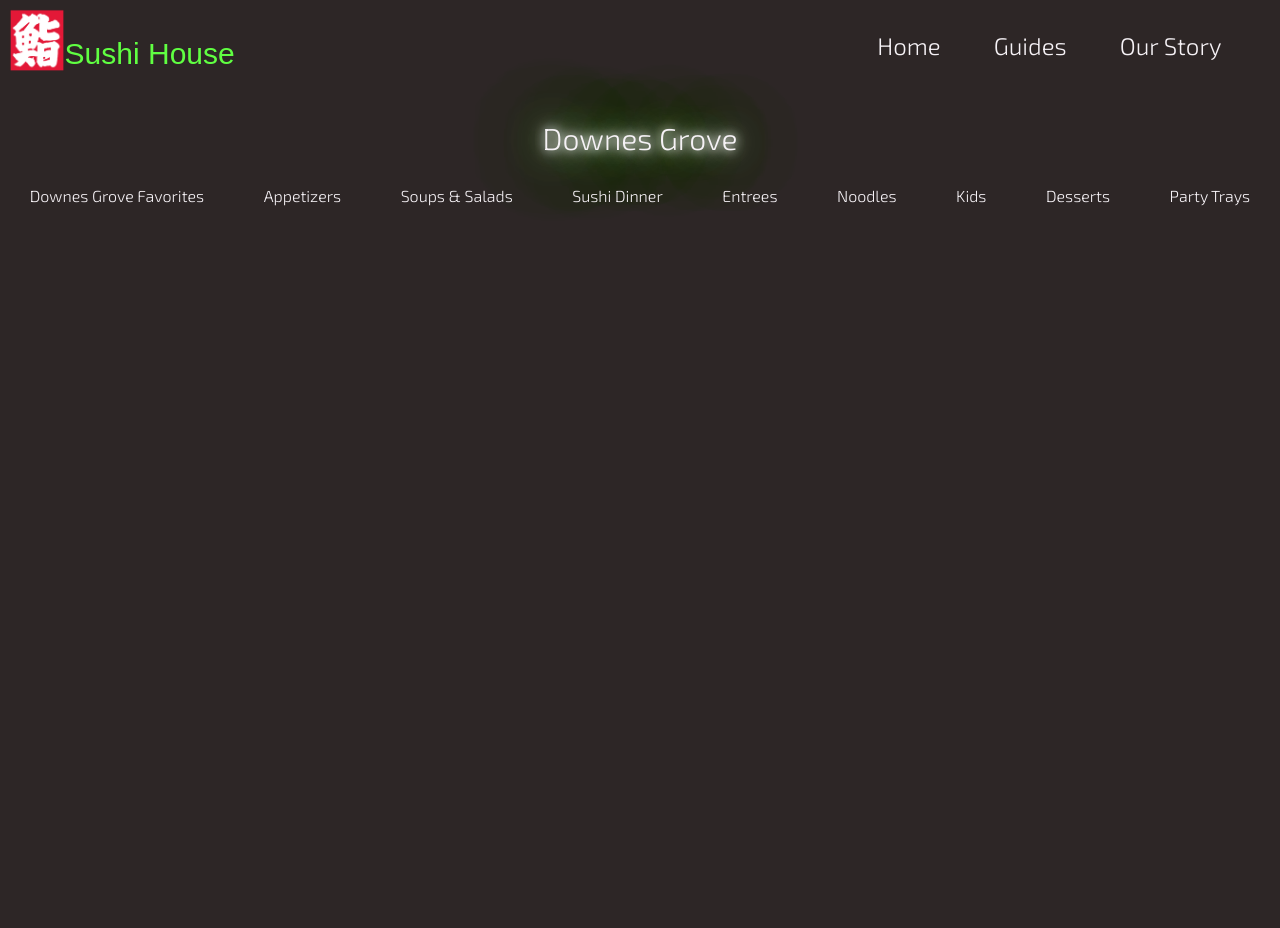
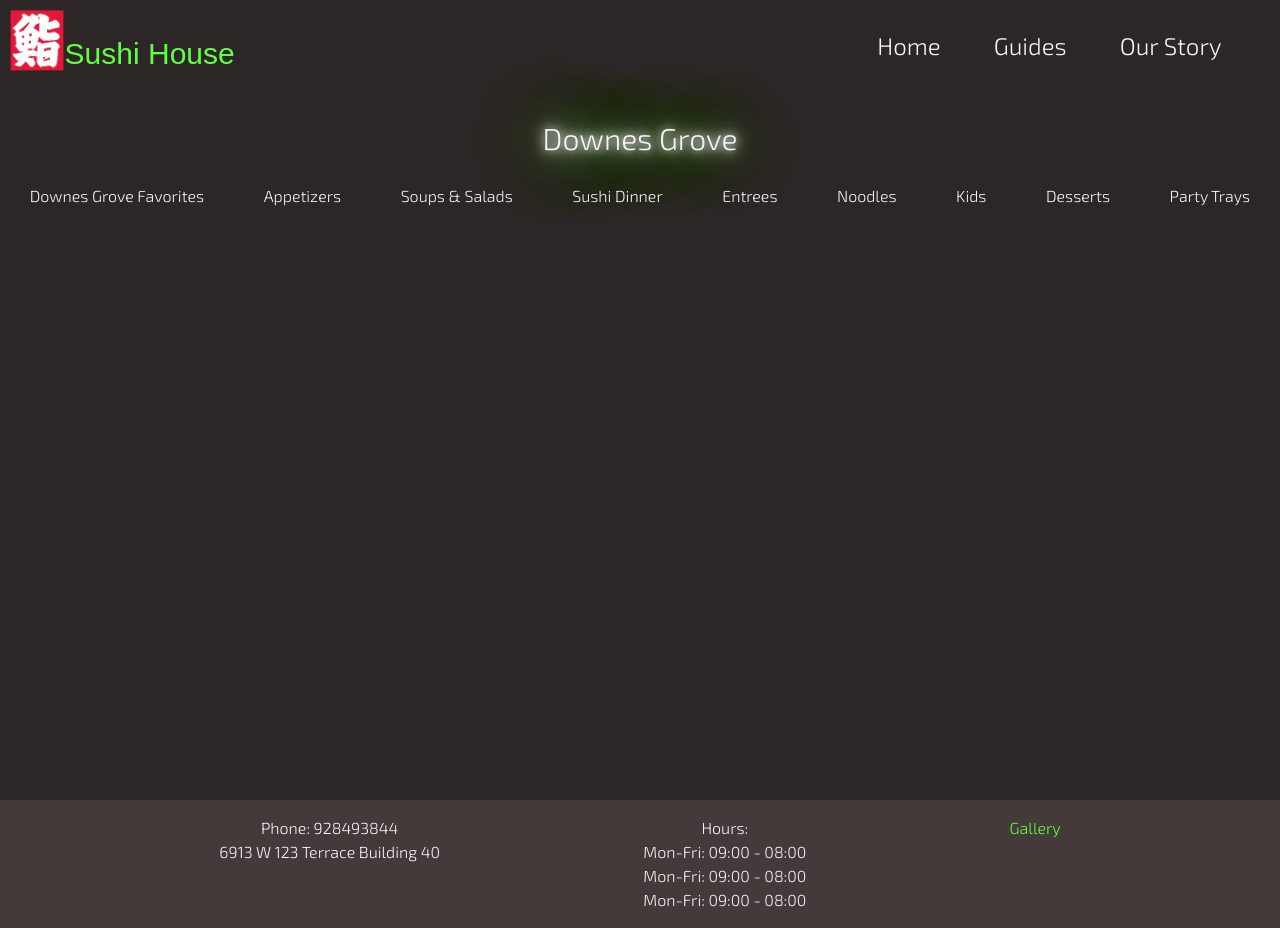
Before and after one commit to 93Belen/sushi-web, a Next.js app: page /downesgrove/mobile in a window 1280 px wide. Before the commit the page ends 800 px from the top, so only its background shows below. Built offline with nearby package versions, Linux system fonts and the light colour scheme; a web font is replaced by a local one.

Commit message:
added footers to all locations

```diff
--- a/src/app/downesgrove/layout.js
+++ b/src/app/downesgrove/layout.js
@@ -7,6 +7,7 @@ import Link from "next/link";
 export default function Layout({children}) {
 
   return (
+    <div>
     <main className='justify-around min-h-[85vh] box-border text-center'>
     <h1 className='text-3xl neonText'>Downes Grove</h1>
     <div className='hidden md:flex flex-row justify-evenly  h-[10vh] w-full text-center'>
@@ -22,5 +23,18 @@ export default function Layout({children}) {
     </div>
     {children}
     </main>
+    <footer className='h-auto w-full bg-myfooter align-bottom flex-row justify-evenly p-4 hidden md:flex'>
+        <p className='text-center'>Phone: 928493844<br/>
+        6913 W 123 Terrace
+        Building 40
+        </p>
+        <p className='text-center'>Hours:<br/>
+        Mon-Fri: 09:00 - 08:00<br/>
+        Mon-Fri: 09:00 - 08:00<br/>
+        Mon-Fri: 09:00 - 08:00
+        </p>
+        <Link href='/' className='text-mygreen'>Gallery</Link>
+      </footer>
+    </div>
   )
 }
--- a/src/app/leawood/layout.js
+++ b/src/app/leawood/layout.js
@@ -7,6 +7,7 @@ import Link from "next/link";
 export default function Layout({children}) {
 
   return (
+    <div>
     <main className='justify-around min-h-[85vh] box-border text-center'>
     <h1 className='text-3xl neonText'>Leawood</h1>
     <div className='hidden md:flex flex-row justify-evenly  h-[10vh] w-full text-center'>
@@ -22,5 +23,18 @@ export default function Layout({children}) {
     </div>
     {children}
     </main>
+    <footer className='h-auto w-full bg-myfooter align-bottom flex-row justify-evenly p-4 hidden md:flex'>
+        <p className='text-center'>Phone: 928493844<br/>
+        6913 W 123 Terrace
+        Building 40
+        </p>
+        <p className='text-center'>Hours:<br/>
+        Mon-Fri: 09:00 - 08:00<br/>
+        Mon-Fri: 09:00 - 08:00<br/>
+        Mon-Fri: 09:00 - 08:00
+        </p>
+        <Link href='/' className='text-mygreen'>Gallery</Link>
+      </footer>
+    </div>
   )
 }
--- a/src/app/oakpark/layout.js
+++ b/src/app/oakpark/layout.js
@@ -7,6 +7,7 @@ import Link from "next/link";
 export default function Layout({children}) {
 
   return (
+    <div>
     <main className='justify-around min-h-[85vh] box-border text-center'>
     <h1 className='text-3xl neonText'>Oak Park</h1>
     <div className='hidden md:flex flex-row justify-evenly  h-[10vh] w-full text-center'>
@@ -22,5 +23,18 @@ export default function Layout({children}) {
     </div>
     {children}
     </main>
+    <footer className='h-auto w-full bg-myfooter align-bottom flex-row justify-evenly p-4 hidden md:flex'>
+        <p className='text-center'>Phone: 928493844<br/>
+        6913 W 123 Terrace
+        Building 40
+        </p>
+        <p className='text-center'>Hours:<br/>
+        Mon-Fri: 09:00 - 08:00<br/>
+        Mon-Fri: 09:00 - 08:00<br/>
+        Mon-Fri: 09:00 - 08:00
+        </p>
+        <Link href='/' className='text-mygreen'>Gallery</Link>
+      </footer>
+    </div>
   )
 }
--- a/src/app/westmont/layout.js
+++ b/src/app/westmont/layout.js
@@ -7,6 +7,7 @@ import Link from "next/link";
 export default function Layout({children}) {
 
   return (
+    <div>
     <main className='justify-around min-h-[85vh] box-border text-center'>
     <h1 className='text-3xl neonText'>Westmont</h1>
     <div className='hidden md:flex flex-row justify-evenly  h-[10vh] w-full text-center'>
@@ -22,5 +23,18 @@ export default function Layout({children}) {
     </div>
     {children}
     </main>
+    <footer className='h-auto w-full bg-myfooter align-bottom flex-row justify-evenly p-4 hidden md:flex'>
+        <p className='text-center'>Phone: 928493844<br/>
+        6913 W 123 Terrace
+        Building 40
+        </p>
+        <p className='text-center'>Hours:<br/>
+        Mon-Fri: 09:00 - 08:00<br/>
+        Mon-Fri: 09:00 - 08:00<br/>
+        Mon-Fri: 09:00 - 08:00
+        </p>
+        <Link href='/' className='text-mygreen'>Gallery</Link>
+      </footer>
+    </div>
   )
 }
```
